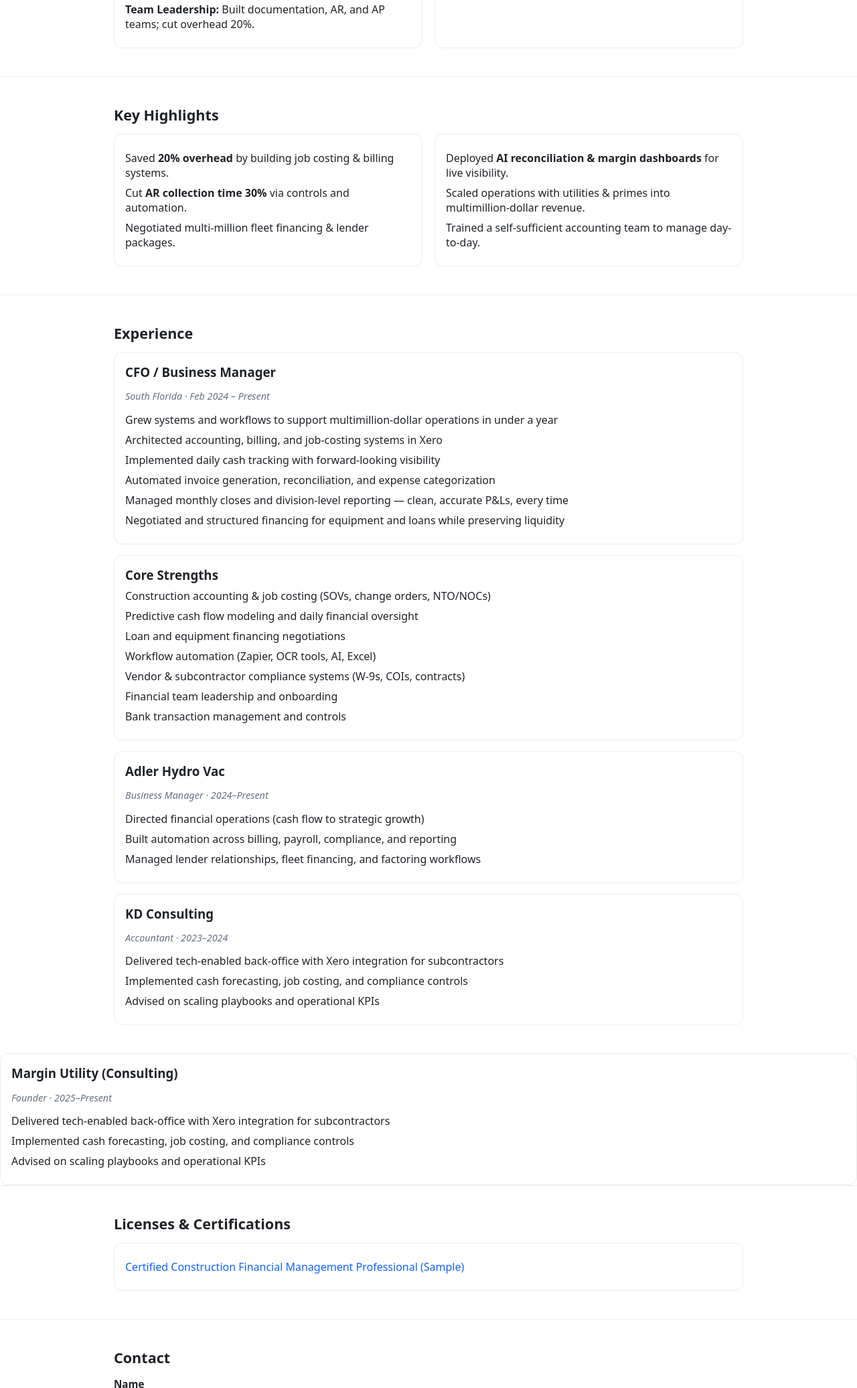
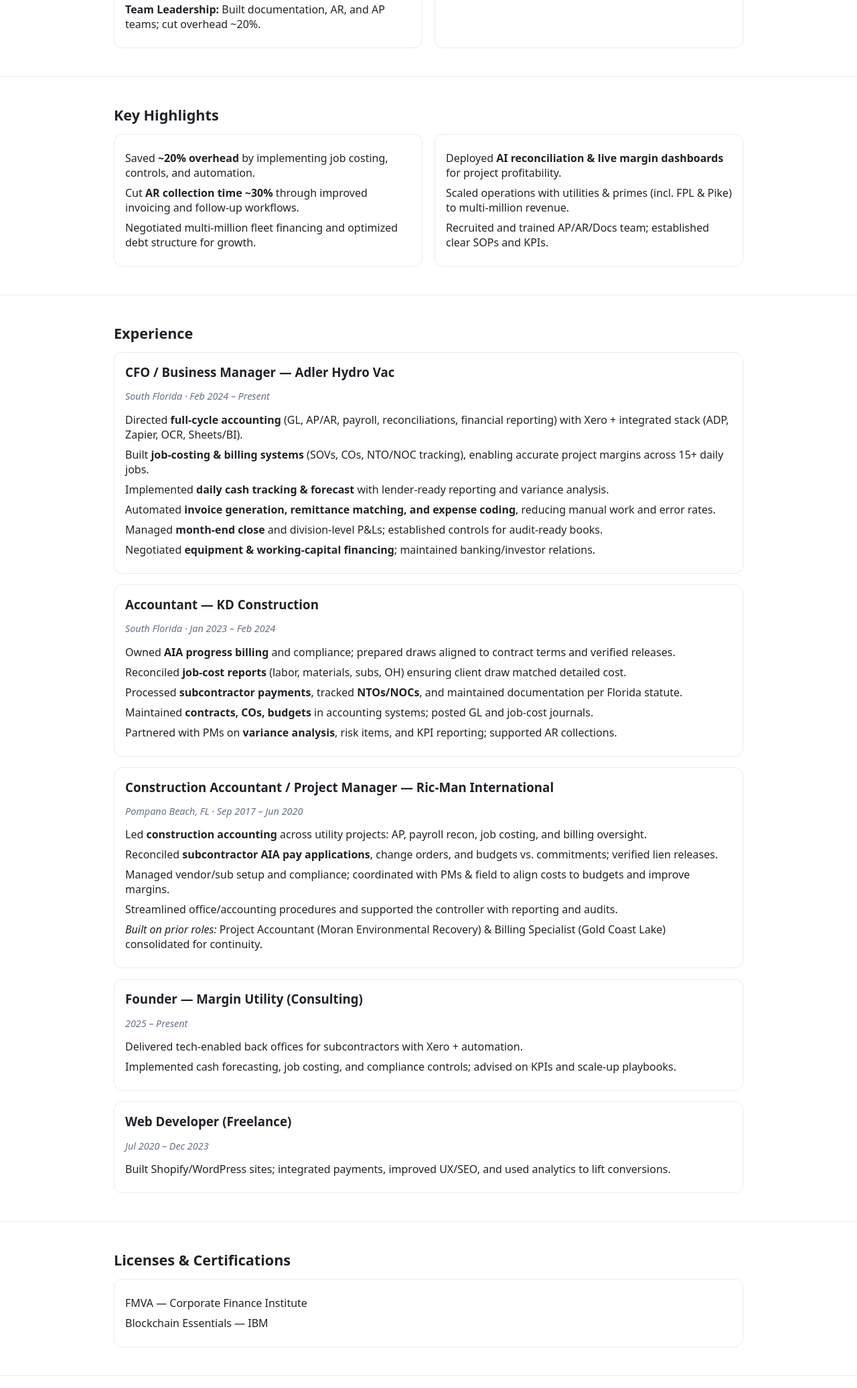
Before and after one commit to amlitio/Rez, a plain HTML site: page index.html in a window 1280 px wide. Shown: the part 727-2800 px from the top of the page at 67% size. Drawn offline with Linux system fonts and the light colour scheme.

Commit message:
Update index.html

```diff
--- a/index.html
+++ b/index.html
@@ -18,56 +18,42 @@
     html, body { margin: 0; padding: 0; font-family: system-ui, -apple-system, Segoe UI, Roboto, Arial, sans-serif; color: var(--fg); background: var(--bg); }
     a { color: var(--brand); text-decoration: none; }
     a:hover { text-decoration: underline; }
-
     .container { max-width: 980px; margin: 0 auto; padding: 0 20px; }
     header.hero { padding: 88px 0 48px; text-align: center; }
     header.hero h1 { font-size: clamp(2rem, 5vw, 3rem); margin: 0 0 8px; letter-spacing: -0.02em; }
     header.hero p.tag { margin: 0; color: var(--muted); font-size: 1.05rem; }
-    header.hero p.sub { margin: 10px 0 0; color: #3d3d3d; max-width: 780px; margin-left: auto; margin-right: auto; }
-
+    header.hero p.sub { margin: 10px auto 0; color: #3d3d3d; max-width: 780px; }
     .cta-row { margin-top: 22px; display: flex; gap: 12px; justify-content: center; flex-wrap: wrap; }
-    .btn {
-      appearance: none; border: 1px solid var(--line); background: #101828; color: #fff;
-      padding: 11px 16px; border-radius: 10px; font-weight: 600; cursor: pointer;
-    }
+    .btn { appearance: none; border: 1px solid var(--line); background: #101828; color: #fff; padding: 11px 16px; border-radius: 10px; font-weight: 600; cursor: pointer; }
     .btn.secondary { background: #fff; color: #101828; border-color: #dcdcdc; }
     .btn:focus-visible { outline: 3px solid #b3d0ff; outline-offset: 2px; }
-
-    nav.top {
-      position: sticky; top: 0; z-index: 10; background: rgba(255,255,255,0.85); backdrop-filter: saturate(180%) blur(12px);
-      border-bottom: 1px solid var(--line);
-    }
+    nav.top { position: sticky; top: 0; z-index: 10; background: rgba(255,255,255,0.85); backdrop-filter: saturate(180%) blur(12px); border-bottom: 1px solid var(--line); }
     nav .nav-wrap { display: flex; align-items: center; justify-content: space-between; height: 56px; }
     nav a.nav-link { color: #333; font-weight: 600; margin-left: 18px; }
     nav a.nav-link:hover { color: var(--brand); }
-
     section { padding: 42px 0; border-top: 1px solid var(--line); }
     section h2 { margin: 0 0 14px; font-size: 1.35rem; }
     .grid { display: grid; grid-template-columns: 1fr 1fr; gap: 18px; }
-    .card {
-      border: 1px solid var(--line); border-radius: 12px; padding: 16px; background: #fff;
-    }
+    .card { border: 1px solid var(--line); border-radius: 12px; padding: 16px; background: #fff; }
     .chip { display: inline-block; background: var(--chip); border: 1px solid var(--line); border-radius: 999px; padding: 6px 10px; font-size: 0.9rem; margin: 6px 6px 0 0; }
     ul.clean { list-style: none; padding: 0; margin: 0; }
     ul.clean li { margin: 8px 0; }
-
+    .role h3 { margin: 0 0 6px; }
+    .role .small { color: var(--muted); }
     form { display: grid; gap: 12px; max-width: 640px; }
     label { font-weight: 600; font-size: 0.95rem; }
-    input, textarea {
-      width: 100%; padding: 10px 12px; border: 1px solid #d9d9d9; border-radius: 10px; font-size: 1rem;
-    }
+    input, textarea { width: 100%; padding: 10px 12px; border: 1px solid #d9d9d9; border-radius: 10px; font-size: 1rem; }
     textarea { min-height: 120px; resize: vertical; }
     .small { color: var(--muted); font-size: 0.9rem; }
-
     footer { padding: 36px 0; border-top: 1px solid var(--line); text-align: center; color: var(--muted); }
-
     @media print {
       nav.top, .cta-row, #contact { display: none !important; }
       header.hero { padding: 0 0 8px; }
       section { padding: 16px 0; border: 0; }
       .card, .chip { border-color: #ccc; }
+      a { color: inherit; text-decoration: none; }
+      .container { max-width: 100%; padding: 0 8mm; }
     }
-
     @media (max-width: 840px) {
       .grid { grid-template-columns: 1fr; }
       nav .right { display: none; }
@@ -76,7 +62,7 @@
 </head>
 <body>
   <!-- Nav -->
-  <nav class="top">
+  <nav class="top" aria-label="Primary">
     <div class="container nav-wrap">
       <div class="left"><strong>Ryan Nayr</strong></div>
       <div class="right">
@@ -96,56 +82,59 @@
       <p class="tag">CFO & Business Manager — Construction Finance & Operations</p>
       <p class="sub"><em>Scaling subcontractors into multimillion-dollar enterprises with tight cash control, job costing, and automation (Xero • ADP • Zapier • AI).</em></p>
       <div class="cta-row">
-        <button class="btn" id="downloadBtn">Download Resume (PDF)</button>
+        <button class="btn" id="downloadBtn" type="button" aria-label="Download resume as PDF">Download Resume (PDF)</button>
         <a class="btn secondary" href="#contact">Contact</a>
       </div>
     </div>
   </header>
 
   <!-- Expertise -->
-  <section id="expertise">
+  <section id="expertise" aria-labelledby="expertise-title">
     <div class="container">
-      <h2>Core Expertise</h2>
+      <h2 id="expertise-title">Core Expertise</h2>
       <div class="grid">
         <div class="card">
           <ul class="clean">
-            <li><strong>Financial Management:</strong> Forecasting, budgeting, lender & SBA packs.</li>
-            <li><strong>Job Costing & Profitability:</strong> Labor, fuel, equipment across 15+ daily jobs.</li>
-            <li><strong>AR/AP Control:</strong> Factoring, remittances, retainage, collections.</li>
-            <li><strong>Automation:</strong> Xero, ADP, Zapier, AI reconciliation & reporting.</li>
-            <li><strong>Team Leadership:</strong> Built documentation, AR, and AP teams; cut overhead 20%.</li>
+            <li><strong>Financial Management:</strong> Forecasting, budgeting, lender/SBA packages, month-end close.</li>
+            <li><strong>Job Costing & Profitability:</strong> Labor, fuel, equipment, materials across 15+ daily jobs.</li>
+            <li><strong>AR/AP Control:</strong> Factoring, remittances, retainage, collections, vendor compliance.</li>
+            <li><strong>Automation:</strong> Xero, ADP, Zapier, OCR, AI reconciliation & reporting dashboards.</li>
+            <li><strong>Team Leadership:</strong> Built documentation, AR, and AP teams; cut overhead ~20%.</li>
           </ul>
         </div>
-        <div class="card">
+        <div class="card" aria-label="Tools and skills">
           <span class="chip">Xero</span>
+          <span class="chip">QuickBooks</span>
           <span class="chip">ADP</span>
           <span class="chip">Zapier</span>
-          <span class="chip">OCR Tools</span>
+          <span class="chip">Tradify</span>
+          <span class="chip">OCR</span>
           <span class="chip">Cash Forecasting</span>
           <span class="chip">Job Costing</span>
           <span class="chip">AI Assistants</span>
+          <span class="chip">Excel</span>
         </div>
       </div>
     </div>
   </section>
 
   <!-- Highlights -->
-  <section id="achievements">
+  <section id="achievements" aria-labelledby="highlights-title">
     <div class="container">
-      <h2>Key Highlights</h2>
+      <h2 id="highlights-title">Key Highlights</h2>
       <div class="grid">
         <div class="card">
           <ul class="clean">
-            <li>Saved <strong>20% overhead</strong> by building job costing & billing systems.</li>
-            <li>Cut <strong>AR collection time 30%</strong> via controls and automation.</li>
-            <li>Negotiated multi-million fleet financing & lender packages.</li>
+            <li>Saved <strong>~20% overhead</strong> by implementing job costing, controls, and automation.</li>
+            <li>Cut <strong>AR collection time ~30%</strong> through improved invoicing and follow-up workflows.</li>
+            <li>Negotiated multi-million fleet financing and optimized debt structure for growth.</li>
           </ul>
         </div>
         <div class="card">
           <ul class="clean">
-            <li>Deployed <strong>AI reconciliation & margin dashboards</strong> for live visibility.</li>
-            <li>Scaled operations with utilities & primes into multimillion-dollar revenue.</li>
-            <li>Trained a self-sufficient accounting team to manage day-to-day.</li>
+            <li>Deployed <strong>AI reconciliation & live margin dashboards</strong> for project profitability.</li>
+            <li>Scaled operations with utilities & primes (incl. FPL & Pike) to multi-million revenue.</li>
+            <li>Recruited and trained AP/AR/Docs team; established clear SOPs and KPIs.</li>
           </ul>
         </div>
       </div>
@@ -153,98 +142,94 @@
   </section>
 
   <!-- Experience -->
-  <section id="experience">
+  <section id="experience" aria-labelledby="experience-title">
     <div class="container">
-      <h2>Experience</h2>
+      <h2 id="experience-title">Experience</h2>
 
-      <!-- Role Highlights -->
-      <div class="card" style="margin-bottom:16px;">
-        <h3 style="margin:0 0 6px;">CFO / Business Manager</h3>
+      <!-- CFO / Business Manager -->
+      <div class="card role" style="margin-bottom:16px;">
+        <h3>CFO / Business Manager — Adler Hydro Vac</h3>
         <p class="small"><em>South Florida · Feb 2024 – Present</em></p>
         <ul class="clean">
-          <li>Grew systems and workflows to support multimillion-dollar operations in under a year</li>
-          <li>Architected accounting, billing, and job-costing systems in Xero</li>
-          <li>Implemented daily cash tracking with forward-looking visibility</li>
-          <li>Automated invoice generation, reconciliation, and expense categorization</li>
-          <li>Managed monthly closes and division-level reporting — clean, accurate P&Ls, every time</li>
-          <li>Negotiated and structured financing for equipment and loans while preserving liquidity</li>
-        </ul>
-      </div>
-
-      <!-- Core Strengths -->
-      <div class="card" style="margin-bottom:16px;">
-        <h3 style="margin:0 0 6px;">Core Strengths</h3>
-        <ul class="clean">
-          <li>Construction accounting & job costing (SOVs, change orders, NTO/NOCs)</li>
-          <li>Predictive cash flow modeling and daily financial oversight</li>
-          <li>Loan and equipment financing negotiations</li>
-          <li>Workflow automation (Zapier, OCR tools, AI, Excel)</li>
-          <li>Vendor & subcontractor compliance systems (W-9s, COIs, contracts)</li>
-          <li>Financial team leadership and onboarding</li>
-          <li>Bank transaction management and controls</li>
-        </ul>
-      </div>
-
-      <!-- Adler Hydro Vac -->
-      <div class="card" style="margin-bottom:16px;">
-        <h3 style="margin:0 0 6px;">Adler Hydro Vac</h3>
-        <p class="small"><em>Business Manager · 2024–Present</em></p>
-        <ul class="clean">
-          <li>Directed financial operations (cash flow to strategic growth)</li>
-          <li>Built automation across billing, payroll, compliance, and reporting</li>
-          <li>Managed lender relationships, fleet financing, and factoring workflows</li>
+          <li>Directed <strong>full-cycle accounting</strong> (GL, AP/AR, payroll, reconciliations, financial reporting) with Xero + integrated stack (ADP, Zapier, OCR, Sheets/BI).</li>
+          <li>Built <strong>job-costing & billing systems</strong> (SOVs, COs, NTO/NOC tracking), enabling accurate project margins across 15+ daily jobs.</li>
+          <li>Implemented <strong>daily cash tracking & forecast</strong> with lender-ready reporting and variance analysis.</li>
+          <li>Automated <strong>invoice generation, remittance matching, and expense coding</strong>, reducing manual work and error rates.</li>
+          <li>Managed <strong>month-end close</strong> and division-level P&Ls; established controls for audit-ready books.</li>
+          <li>Negotiated <strong>equipment & working-capital financing</strong>; maintained banking/investor relations.</li>
         </ul>
       </div>
 
       <!-- KD Construction -->
-      <div class="card">
-        <h3 style="margin:0 0 6px;">KD Consulting</h3>
-        <p class="small"><em>Accountant · 2023–2024</em></p>
+      <div class="card role" style="margin-bottom:16px;">
+        <h3>Accountant — KD Construction</h3>
+        <p class="small"><em>South Florida · Jan 2023 – Feb 2024</em></p>
         <ul class="clean">
-          <li>Delivered tech-enabled back-office with Xero integration for subcontractors</li>
-          <li>Implemented cash forecasting, job costing, and compliance controls</li>
-          <li>Advised on scaling playbooks and operational KPIs</li>
+          <li>Owned <strong>AIA progress billing</strong> and compliance; prepared draws aligned to contract terms and verified releases.</li>
+          <li>Reconciled <strong>job-cost reports</strong> (labor, materials, subs, OH) ensuring client draw matched detailed cost.</li>
+          <li>Processed <strong>subcontractor payments</strong>, tracked <strong>NTOs/NOCs</strong>, and maintained documentation per Florida statute.</li>
+          <li>Maintained <strong>contracts, COs, budgets</strong> in accounting systems; posted GL and job-cost journals.</li>
+          <li>Partnered with PMs on <strong>variance analysis</strong>, risk items, and KPI reporting; supported AR collections.</li>
+        </ul>
+      </div>
+
+      <!-- Ric-Man (Consolidated) -->
+      <div class="card role" style="margin-bottom:16px;">
+        <h3>Construction Accountant / Project Manager — Ric-Man International</h3>
+        <p class="small"><em>Pompano Beach, FL · Sep 2017 – Jun 2020</em></p>
+        <ul class="clean">
+          <li>Led <strong>construction accounting</strong> across utility projects: AP, payroll recon, job costing, and billing oversight.</li>
+          <li>Reconciled <strong>subcontractor AIA pay applications</strong>, change orders, and budgets vs. commitments; verified lien releases.</li>
+          <li>Managed vendor/sub setup and compliance; coordinated with PMs & field to align costs to budgets and improve margins.</li>
+          <li>Streamlined office/accounting procedures and supported the controller with reporting and audits.</li>
+          <li><em>Built on prior roles:</em> Project Accountant (Moran Environmental Recovery) & Billing Specialist (Gold Coast Lake) consolidated for continuity.</li>
+        </ul>
+      </div>
+
+      <!-- Optional: Consulting -->
+      <div class="card role" style="margin-bottom:16px;">
+        <h3>Founder — Margin Utility (Consulting)</h3>
+        <p class="small"><em>2025 – Present</em></p>
+        <ul class="clean">
+          <li>Delivered tech-enabled back offices for subcontractors with Xero + automation.</li>
+          <li>Implemented cash forecasting, job costing, and compliance controls; advised on KPIs and scale-up playbooks.</li>
+        </ul>
+      </div>
+
+      <!-- Optional: Web -->
+      <div class="card role">
+        <h3>Web Developer (Freelance)</h3>
+        <p class="small"><em>Jul 2020 – Dec 2023</em></p>
+        <ul class="clean">
+          <li>Built Shopify/WordPress sites; integrated payments, improved UX/SEO, and used analytics to lift conversions.</li>
         </ul>
       </div>
     </div>
   </section>
 
-      <!-- Margin Utility -->
-      <div class="card">
-        <h3 style="margin:0 0 6px;">Margin Utility (Consulting)</h3>
-        <p class="small"><em>Founder · 2025–Present</em></p>
-        <ul class="clean">
-          <li>Delivered tech-enabled back-office with Xero integration for subcontractors</li>
-          <li>Implemented cash forecasting, job costing, and compliance controls</li>
-          <li>Advised on scaling playbooks and operational KPIs</li>
-        </ul>
-      </div>
-    </div>
-  </section>
-
-
   <!-- Certifications -->
-  <section id="certifications">
+  <section id="certifications" aria-labelledby="certs-title">
     <div class="container">
-      <h2>Licenses & Certifications</h2>
+      <h2 id="certs-title">Licenses & Certifications</h2>
       <div class="card">
         <ul class="clean">
+          <li>FMVA — Corporate Finance Institute</li>
+          <li>Blockchain Essentials — IBM</li>
+          <!-- Example: link to credential
           <li>
-            <a href="https://www.credential.net/f461fa99-5237-4ebb-afee-1208b9720cb8#acc.2IciqjSl" target="_blank" rel="noopener noreferrer">
+            <a href="https://www.credential.net/..." target="_blank" rel="noopener noreferrer">
               Certified Construction Financial Management Professional (Sample)
             </a>
-          </li>
-          <!-- Add more certifications below -->
-          <!-- <li><a href="https://link-to-cert.com" target="_blank" rel="noopener noreferrer">Certification Name</a></li> -->
+          </li> -->
         </ul>
       </div>
     </div>
   </section>
 
   <!-- Contact -->
-  <section id="contact">
+  <section id="contact" aria-labelledby="contact-title">
     <div class="container">
-      <h2>Contact</h2>
+      <h2 id="contact-title">Contact</h2>
       <form id="contactForm" novalidate>
         <div>
           <label for="name">Name</label>
@@ -262,16 +247,17 @@
           <button type="submit" class="btn">Send Message</button>
           <span class="small">This opens your email app with a pre-filled message.</span>
         </div>
-        <p class="small">Prefer direct email? <a href="mailto:info@adlerhydro.com">ubuenv@gmail.com</a> · Phone: 954-xxx-xxxx</p>
+        <p class="small">Prefer email? <a id="directEmail" href="mailto:gsiciaridis@gmail.com">gsiciaridis@gmail.com</a> · Phone: 954-770-7438</p>
       </form>
     </div>
   </section>
 
   <footer>
-    © 2025 GS — Clean, straightforward, and fast.
+    © 2025 RN — Clean, straightforward, and fast.
   </footer>
 
   <script>
+    // Smooth anchor scroll
     document.querySelectorAll('a[href^="#"]').forEach(a=>{
       a.addEventListener('click', e=>{
         const id = a.getAttribute('href');
@@ -283,8 +269,10 @@
       });
     });
 
+    // Print to PDF
     document.getElementById('downloadBtn')?.addEventListener('click', ()=>{ window.print(); });
 
+    // Contact form -> mailto
     const form = document.getElementById('contactForm');
     form?.addEventListener('submit', (e)=>{
       e.preventDefault();
@@ -294,7 +282,7 @@
       if (!name || !email || !message) { alert('Please complete all fields.'); return; }
       const subject = encodeURIComponent('Website Inquiry');
       const body = encodeURIComponent(`Name: ${name}\nEmail: ${email}\n\nMessage:\n${message}\n`);
-      window.location.href = `mailto:ubuenv@gmail.com?subject=${subject}&body=${body}`;
+      window.location.href = `mailto:gsiciaridis@gmail.com?subject=${subject}&body=${body}`;
     });
   </script>
 </body>
```
